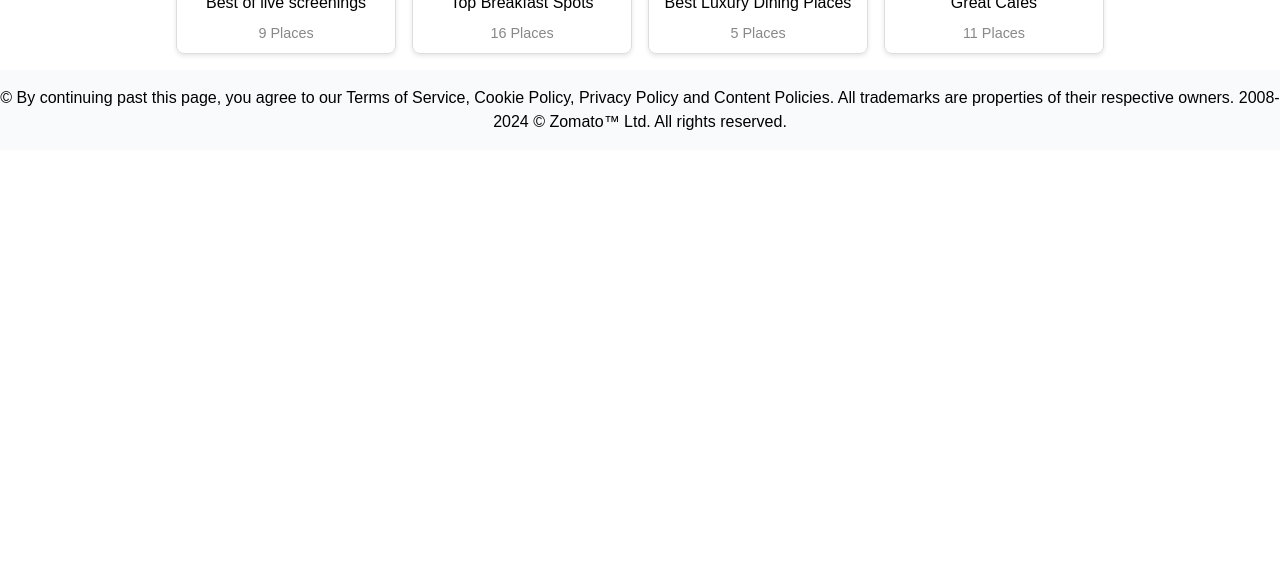
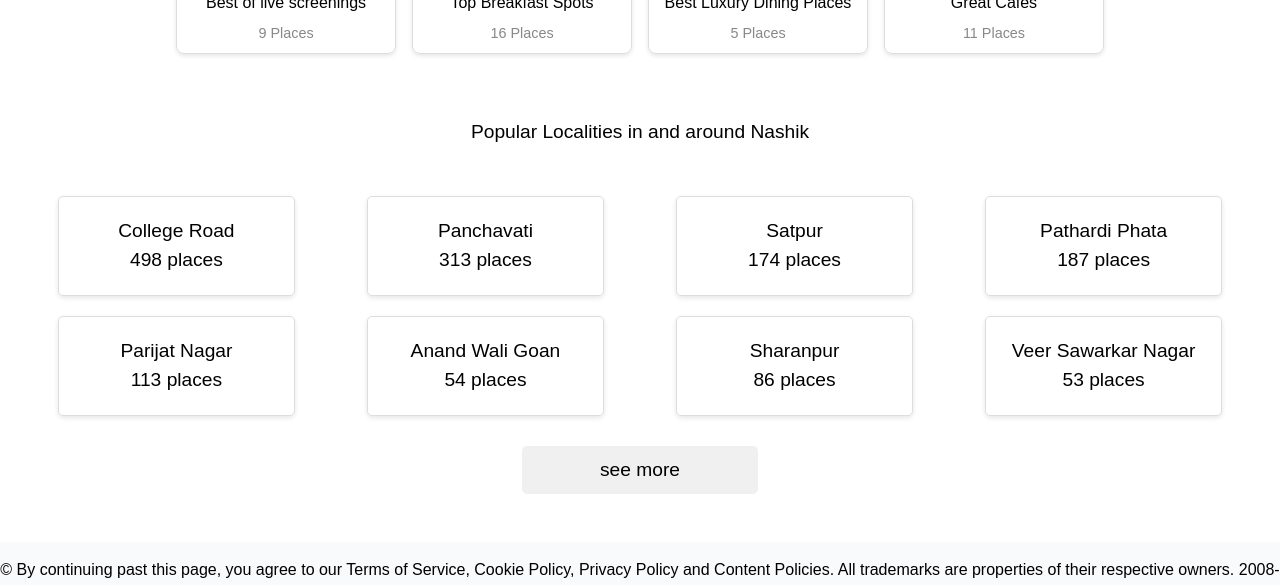
Before and after one commit to dhruv10032808/Zomato-Clone, a React (Create React App) app: page / in a window 1280 px wide. Shown: the part 1506-2091 px from the top of the page. Before the commit the page ends 1656 px from the top, so only its background shows below. Built offline with nearby package versions, Linux system fonts and the light colour scheme.

Commit message:
feat: :sparkles: locality component completion and some code cleanup

```diff
--- a/src/App.css
+++ b/src/App.css
@@ -214,6 +214,60 @@ header {
   margin-bottom: 0.5rem;
 }
 
+.container {
+  display: flex;
+  flex-wrap: wrap;
+  justify-content: space-between;
+  text-align: center;
+}
+
+.locality-cards {
+  padding-top: 2.5rem;
+  display: flex;
+  flex-wrap: wrap;
+  justify-content: space-between;
+  width: 100%;
+}
+
+.locality-card {
+  width: 20%;
+  margin: 10px;
+  padding: 20px;
+  border: 1px solid #ddd;
+  border-radius: 5px;
+  box-shadow: 0 2px 5px rgba(0, 0, 0, 0.1);
+  transition: transform 0.2s;
+}
+
+.locality-card:hover {
+  transform: scale(1.05);
+}
+
+.see-more {
+  width: 20%;
+  margin-top: 20px;
+  padding: 10px;
+  background-color: #f0f0f0;
+  border-radius: 5px;
+  cursor: pointer;
+  transition: background-color 0.3s;
+  display: flex;
+  justify-content: center;
+  align-items: center;
+  margin-left: auto;
+  margin-right: auto;
+}
+
+.see-more:hover {
+  background-color: #e0e0e0;
+}
+
+.locality-section {
+  padding: 3rem;
+  text-align: center;
+  font-size: larger;
+}
+
 @media (max-width: 768px) {
   .top-links {
     display: none; /* Hide links on small screens */
--- a/src/components/Body.js
+++ b/src/components/Body.js
@@ -8,12 +8,16 @@ import Locality from "./Locality";
 function Body() {
   return (
     <div>
-      <section className="category-section">
+      <section>
         <Category />
       </section>
 
-      <section className="collection-section">
+      <section>
         <Collection />
+      </section>
+
+      <section>
+        <Locality />
       </section>
     </div>
   );
--- /dev/null
+++ b/src/components/Locality.js
@@ -0,0 +1,34 @@
+import React from "react";
+import "../App.css";
+
+const localities = [
+  { name: "College Road", places: 498 },
+  { name: "Panchavati", places: 313 },
+  { name: "Satpur", places: 174 },
+  { name: "Pathardi Phata", places: 187 },
+  { name: "Parijat Nagar", places: 113 },
+  { name: "Anand Wali Goan", places: 54 },
+  { name: "Sharanpur", places: 86 },
+  { name: "Veer Sawarkar Nagar", places: 53 },
+];
+
+function Locality() {
+  return (
+    <div className="locality-section">
+      <h2>Popular Localities in and around Nashik</h2>
+      <div className="locality-cards">
+        {localities.map((locality) => (
+          <div className="locality-card">
+            <h2>{locality.name}</h2>
+            <p>{locality.places} places</p>
+          </div>
+        ))}
+      </div>
+      <div className="see-more">
+        <a href="#">see more</a>
+      </div>
+    </div>
+  );
+}
+
+export default Locality;
```
